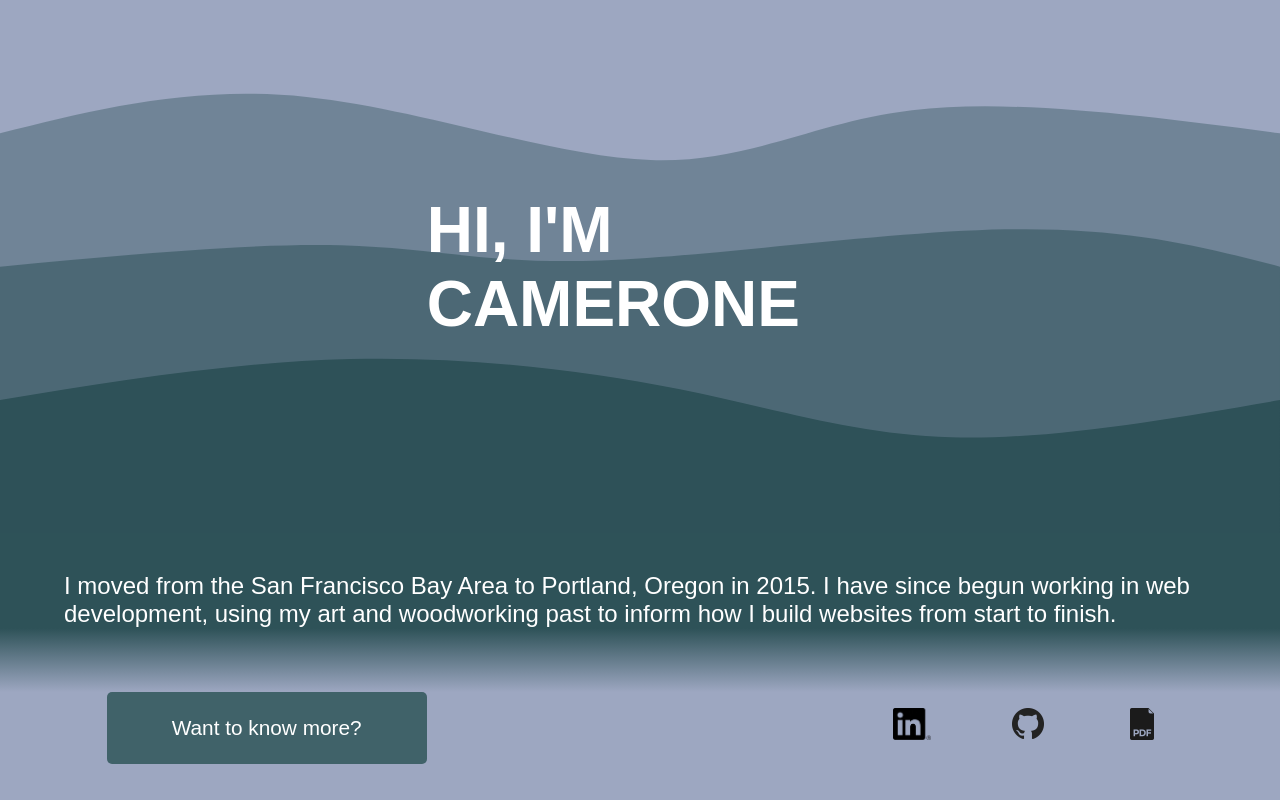
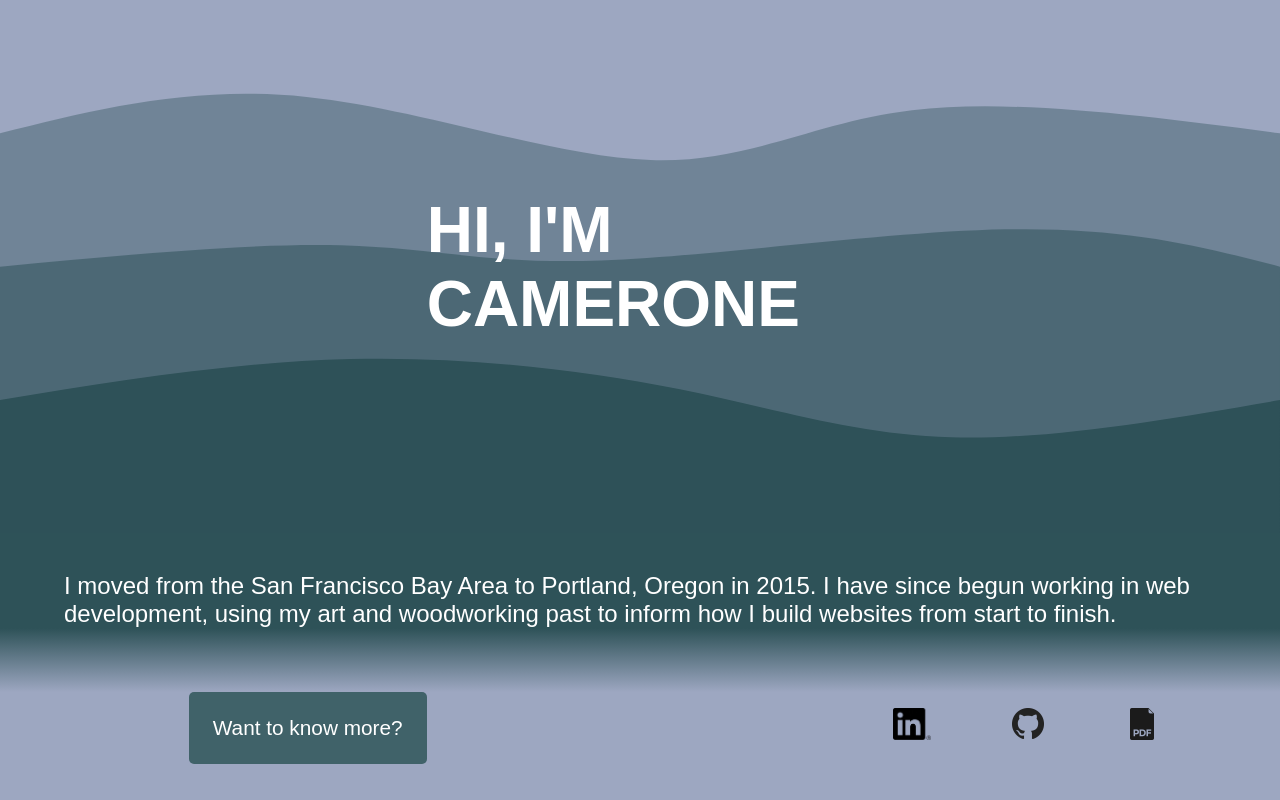
Before and after one commit to Cjstoney/portfolio_react, a React (Create React App) app: page / in a window 1280 px wide. Shown: the top 800 px of the page. Built offline with nearby package versions, Linux system fonts and the light colour scheme.

Commit message:
chore: button fixed

```diff
--- a/src/components/sections/about/about.css
+++ b/src/components/sections/about/about.css
@@ -41,7 +41,7 @@ svg {
 }
 
 .learnMoreBtn {
-  grid-column: 1;
+  grid-column-start: 1;
   grid-row: 3;
   background-color: #406269;
   border: none;
@@ -50,7 +50,6 @@ svg {
   font-size: 1.3rem;
   justify-self: end;
   padding: 1.5rem;
-  width: 20rem;
 }
 .learnMoreBtn:hover {
   color: black;
```
